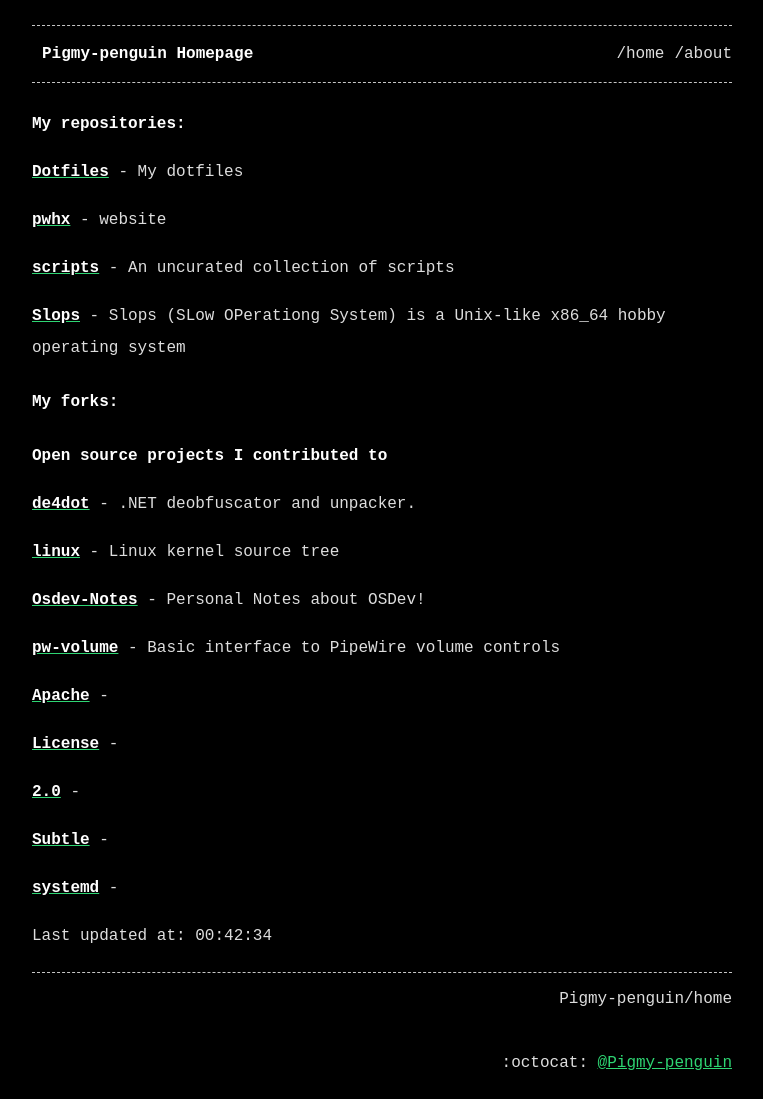
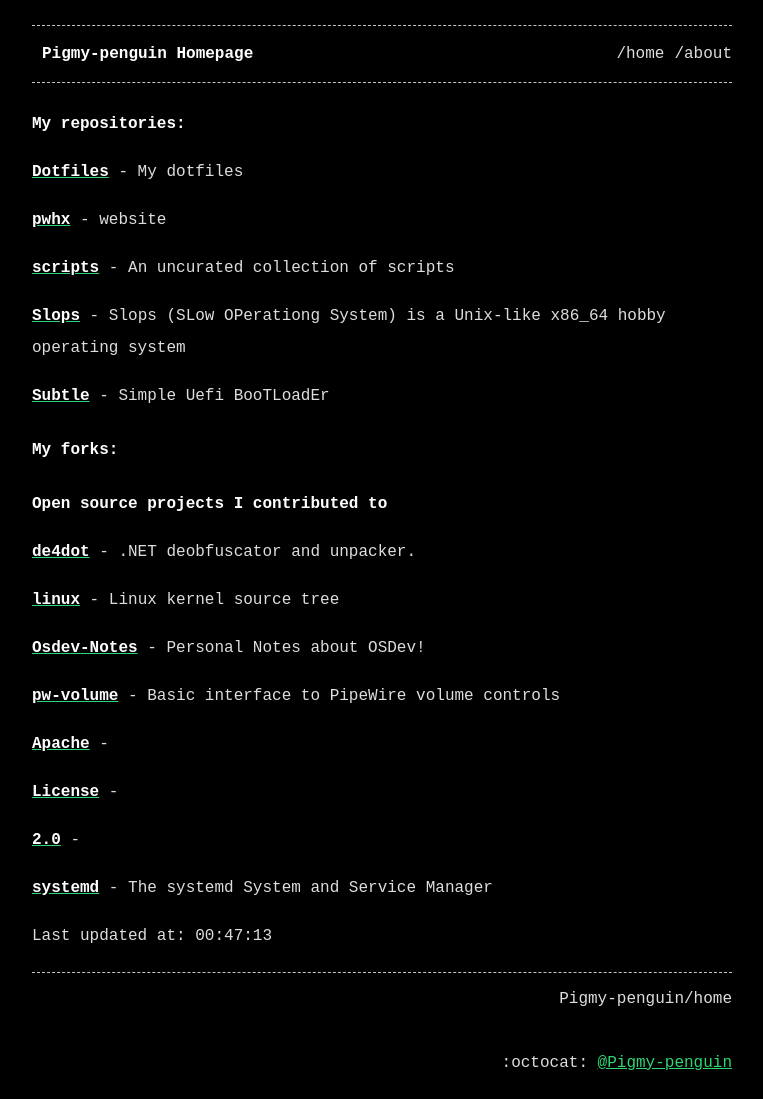
Before and after one commit to Pigmy-penguin/Pigmy-penguin.github.io, a Jekyll site: the page built from index.md, in a window 1280 px wide. Shown: the whole page, without its empty margins (258-1021 px from the left). Built offline with Jekyll 4.4.1, drawn with Linux system fonts in a browser that asks for light colours.

Commit message:
Auto updating the website

```diff
--- a/index.md
+++ b/index.md
@@ -14,6 +14,8 @@ title: Pigmy-penguin Homepage
 [**scripts**](https://github.com/Pigmy-penguin/scripts) - An uncurated collection of scripts
 
 [**Slops**](https://github.com/Pigmy-penguin/Slops) - Slops (SLow OPerationg System) is a Unix-like x86_64 hobby operating system
+
+[**Subtle**](https://github.com/Pigmy-penguin/Subtle) - Simple Uefi BooTLoadEr
 
 ## My forks:
 ### Open source projects I contributed to
@@ -32,9 +34,7 @@ title: Pigmy-penguin Homepage
 
 [**2.0**](https://github.com/Pigmy-penguin/2.0) -
 
-[**Subtle**](https://github.com/Pigmy-penguin/Subtle) -
-
-[**systemd**](https://github.com/Pigmy-penguin/systemd) -
+[**systemd**](https://github.com/Pigmy-penguin/systemd) - The systemd System and Service Manager
 
 
-Last updated at: 00:42:34
+Last updated at: 00:47:13
```
Also changed, not shown: 2 other files.
